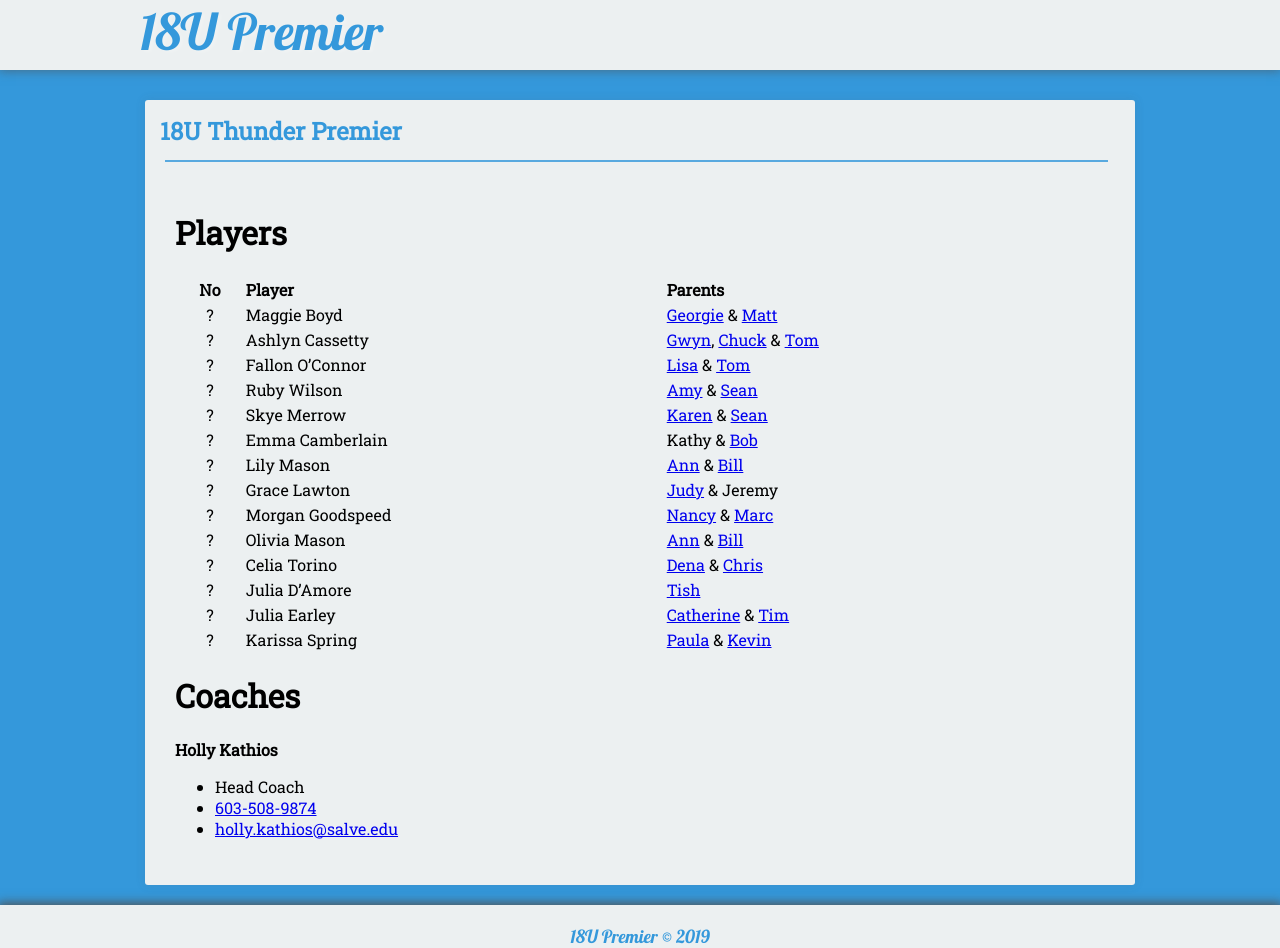
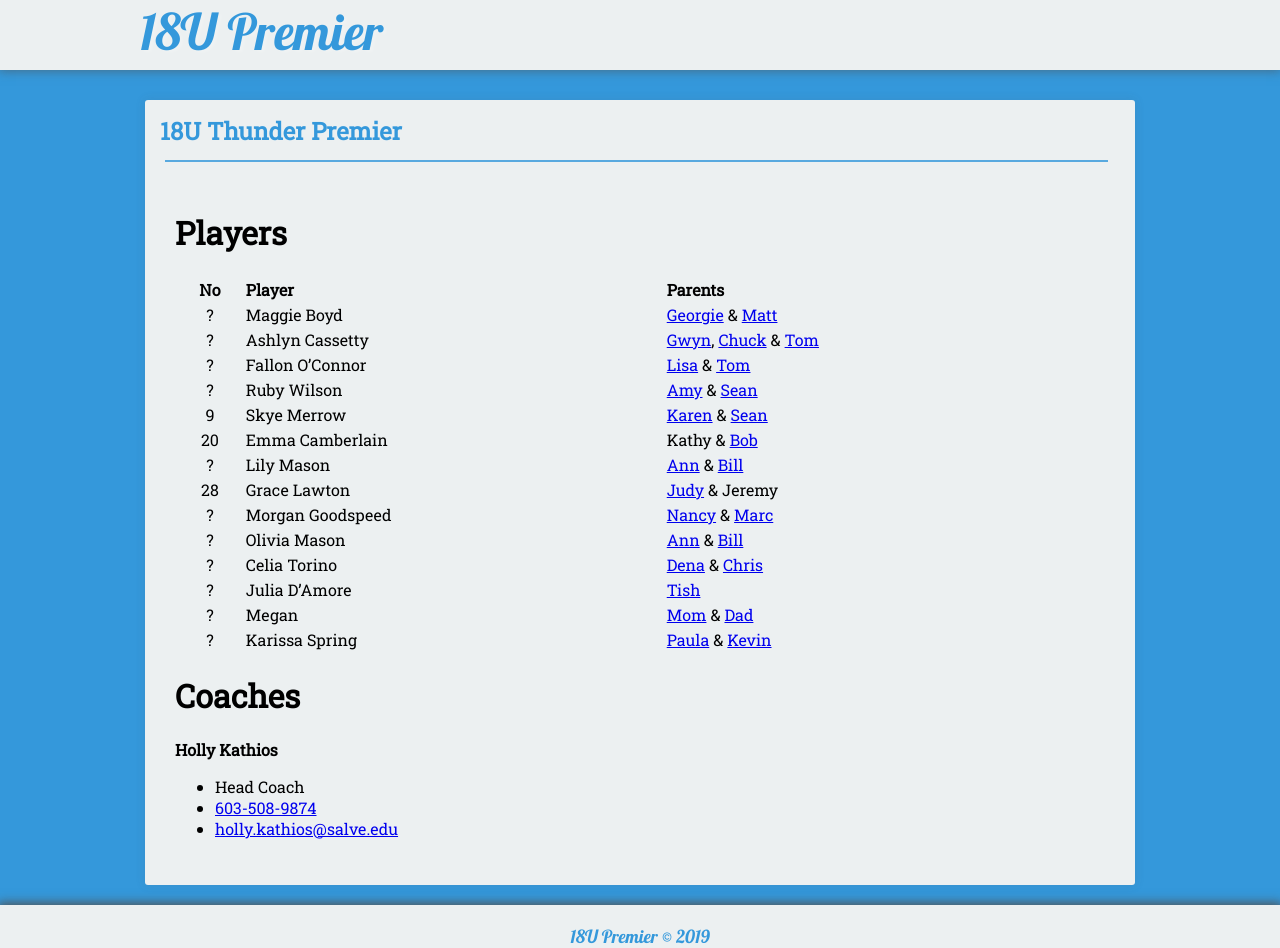
Before and after one commit to seanmerrow/ecf, a Jekyll site: the page built from coaches/index.md, in a window 1280 px wide. Built offline with Jekyll 4.4.1, drawn with Linux system fonts in a browser that asks for light colours; nearby versions of some CDN libraries.

Commit message:
Update index.md

```diff
--- a/coaches/index.md
+++ b/coaches/index.md
@@ -12,15 +12,15 @@ permalink: /coaches/
 | ?    |Ashlyn Cassetty       | [Gwyn](mailto:gcassetty@gmail.com), [Chuck](mailto:cmatthewssr@icloud.com) & [Tom](mailto:thomascassetty@gmail.com)     |
 | ?    |Fallon O'Connor       | [Lisa](mailto:laoconnor04@hotmail.com) & [Tom](mailto:tfoconnor86@gmail.com)               |
 | ?    |Ruby Wilson           | [Amy](mailto:amytwilson03@gmail.com) & [Sean](mailto:swilwil@yahoo.com)        |
-| ?    |Skye Merrow           | [Karen](mailto:kmerrow@msn.com) & [Sean](mailto:seanmerrow@gmail.com)     |
-| ?    |Emma Camberlain       | Kathy & [Bob](mailto:robert.camberlain@kodak.com)
+| 9    |Skye Merrow           | [Karen](mailto:kmerrow@msn.com) & [Sean](mailto:seanmerrow@gmail.com)     |
+| 20    |Emma Camberlain       | Kathy & [Bob](mailto:robert.camberlain@kodak.com)
 | ?    |Lily Mason            | [Ann](mailto:annmason@trugreenmail.com) & [Bill](mailto:wcmjr@comcast.net)      |
-| ?    |Grace Lawton          | [Judy](mailto:jlsgoodtimes@gmail.com) & Jeremy   |
+| 28    |Grace Lawton          | [Judy](mailto:jlsgoodtimes@gmail.com) & Jeremy   |
 | ?    |Morgan Goodspeed      | [Nancy](mailto:nancy.goodspeed@eversource.com) & [Marc](mailto:marcgoodspeed@comcast.net)     |
 | ?    |Olivia Mason          | [Ann](mailto:annmason@trugreenmail.com) & [Bill](mailto:wcmjr@comcast.net)      |
 | ?    |Celia Torino          | [Dena](mailto:denatorino@gmail.com) & [Chris](mailto:cjtori01@gmail.com)  |
 | ?    |Julia D'Amore         | [Tish](mailto:tishd32@cox.net) |
-| ?    |Julia Earley          | [Catherine](mailto:cpearley1@comcast.net) & [Tim](mailto:timetime2@comcast.net) |
+| ?    |Megan                 | [Mom](mailto:mom) & [Dad](mailto:dad) |
 | ?    |Karissa Spring        | [Paula](mailto:pspring28@yahoo.com) & [Kevin](mailto:kspring27@yahoo.com)
 
 
```
